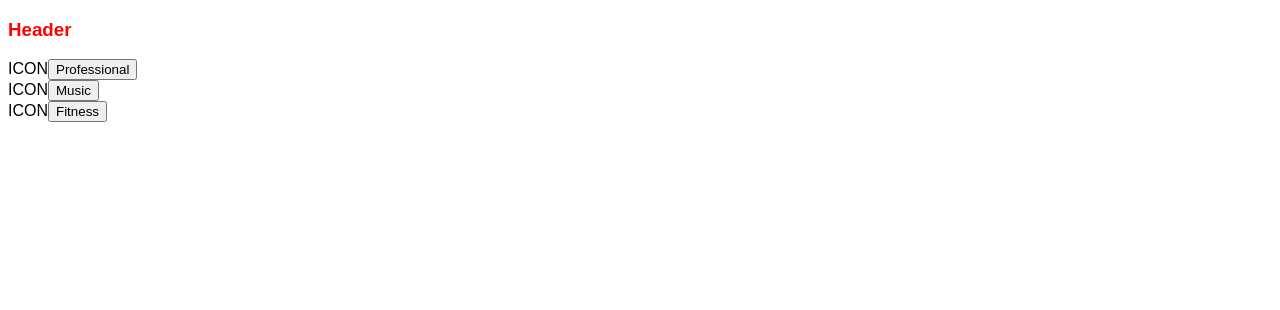
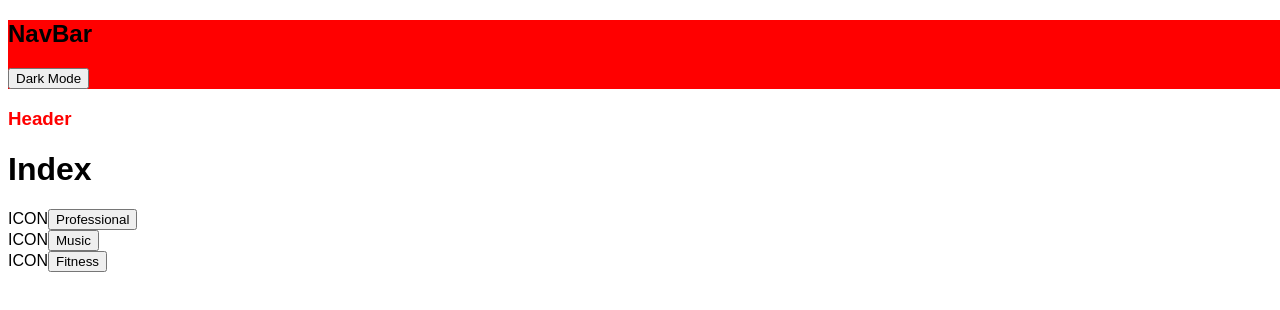
Before and after one commit to sbogucki12/bogoodski-next, a Next.js app: page / in a window 1280 px wide. Shown: the top 310 px of the page. Built offline with nearby package versions, Linux system fonts and the light colour scheme.

Commit message:
created toggle between dark and light themes

```diff
--- /dev/null
+++ b/components/DarkTheme.jsx
@@ -0,0 +1,13 @@
+const DarkTheme = () => {
+    return (
+        <style global jsx>{`
+                    :root {
+                        --background-color: black;
+                        --text-color: white;
+                        --link-color: red;
+                    }
+                `}</style>
+    )
+}
+
+export default DarkTheme;
--- a/components/Home.jsx
+++ b/components/Home.jsx
@@ -1,6 +1,14 @@
+import Head from "next/head"
+
 const Home = () => {
     return (
-        <div>
+        <>
+            <Head>
+                <title>BOGOODSKI | HOME</title>
+            </Head>
+            <h1>
+                Index
+            </h1>
             <div>
                 <span>ICON</span><span><button>Professional</button></span>
             </div>
@@ -10,7 +18,7 @@ const Home = () => {
             <div>
                 <span>ICON</span><span><button>Fitness</button></span>
             </div>
-        </div>
+        </>
     )
 };
 
--- /dev/null
+++ b/components/NavBar.jsx
@@ -0,0 +1,28 @@
+import { useState } from "react";
+import DarkTheme from "./DarkTheme";
+
+const NavBar = () => {
+
+    const [darkMode, setDarkMode] = useState(false);
+
+    const buttonLabel = darkMode ? "Light Mode" : "Dark Mode";
+
+    return (
+        <nav id="navbar-container">
+            <h1>NavBar</h1>
+            <button onClick={() => setDarkMode(!darkMode)}>{buttonLabel}</button>
+            <style jsx>{`
+                #navbar-container {
+                    width: 100vw;
+                    background-color: red;
+                }
+            `}</style>
+            {darkMode && (
+                <DarkTheme />
+            )}
+
+        </nav >
+    )
+};
+
+export default NavBar;
--- a/pages/_app.jsx
+++ b/pages/_app.jsx
@@ -1,5 +1,6 @@
 import '../styles/globals.css';
 import Head from 'next/head';
+import NavBar from '../components/NavBar';
 
 const App = ({Component, pageProps}) =>
 {
@@ -11,6 +12,7 @@ const App = ({Component, pageProps}) =>
                 <link rel="icon" type="image/png" sizes="16x16" href="/favicon/favicon-16x16.png" />
                 <link rel="manifest" href="/favicon/site.webmanifest" />
             </Head>
+            <NavBar />
             <header>
                 <h3>
                     Header
--- a/pages/index.jsx
+++ b/pages/index.jsx
@@ -1,12 +1,10 @@
-import Head from "next/head";
 import Home from "../components/Home";
+
+// Don't change this component.
 
 function index() {
     return (
         <>
-            <Head>
-                <title>BOGOODSKI</title>
-            </Head>
             <main>
                 <Home />
             </main>
--- a/styles/globals.css
+++ b/styles/globals.css
@@ -1,3 +1,11 @@
+:root {
+    --background-color: white;
+    --text-color: black;
+    --link-color: red;
+}
+
 body {
     font-family: Arial, Helvetica, sans-serif;
+    background-color: var(--background-color);
+    color: var(--text-color);
 }
```
Also changed, not shown: pages/test/[slug].js (+3 -3 lines), 1 other file (tests, documents, lock files or other folders).
